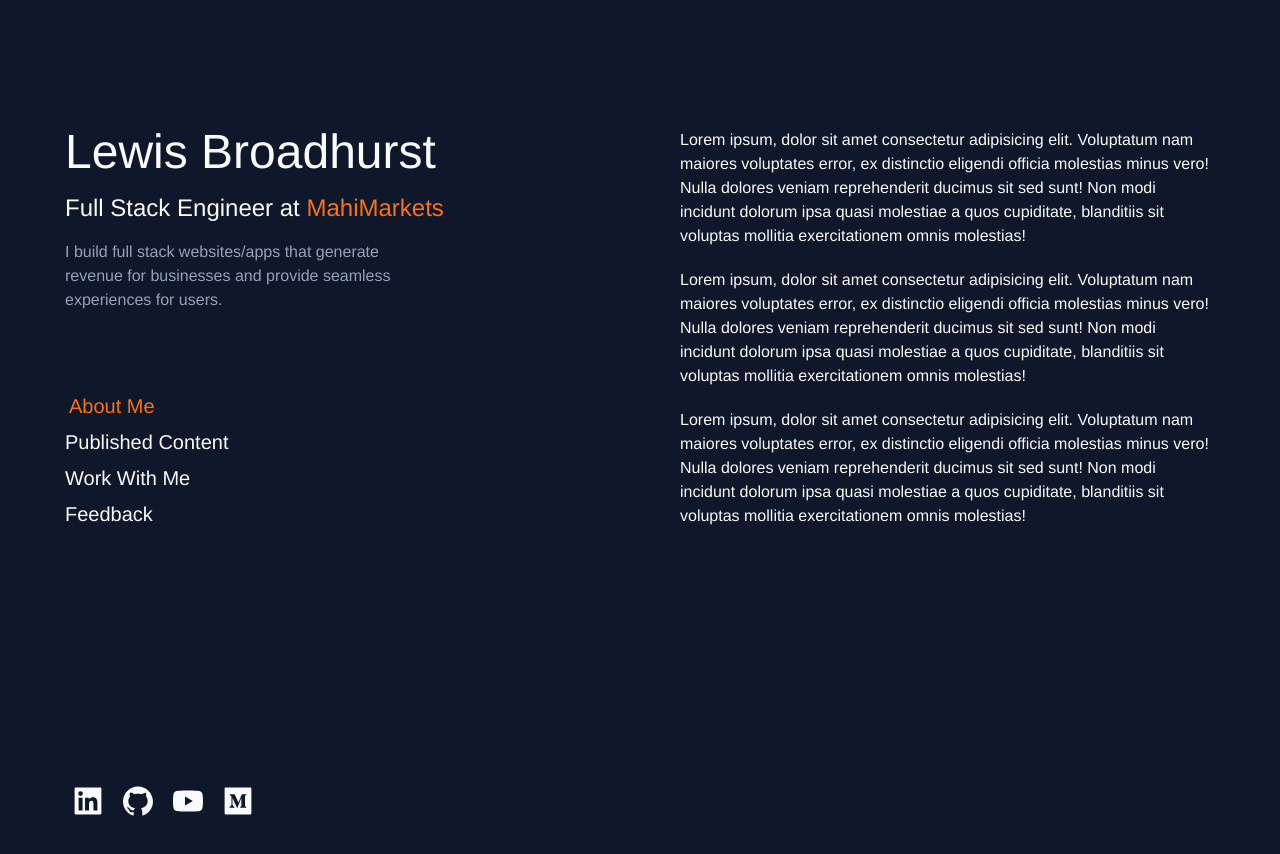
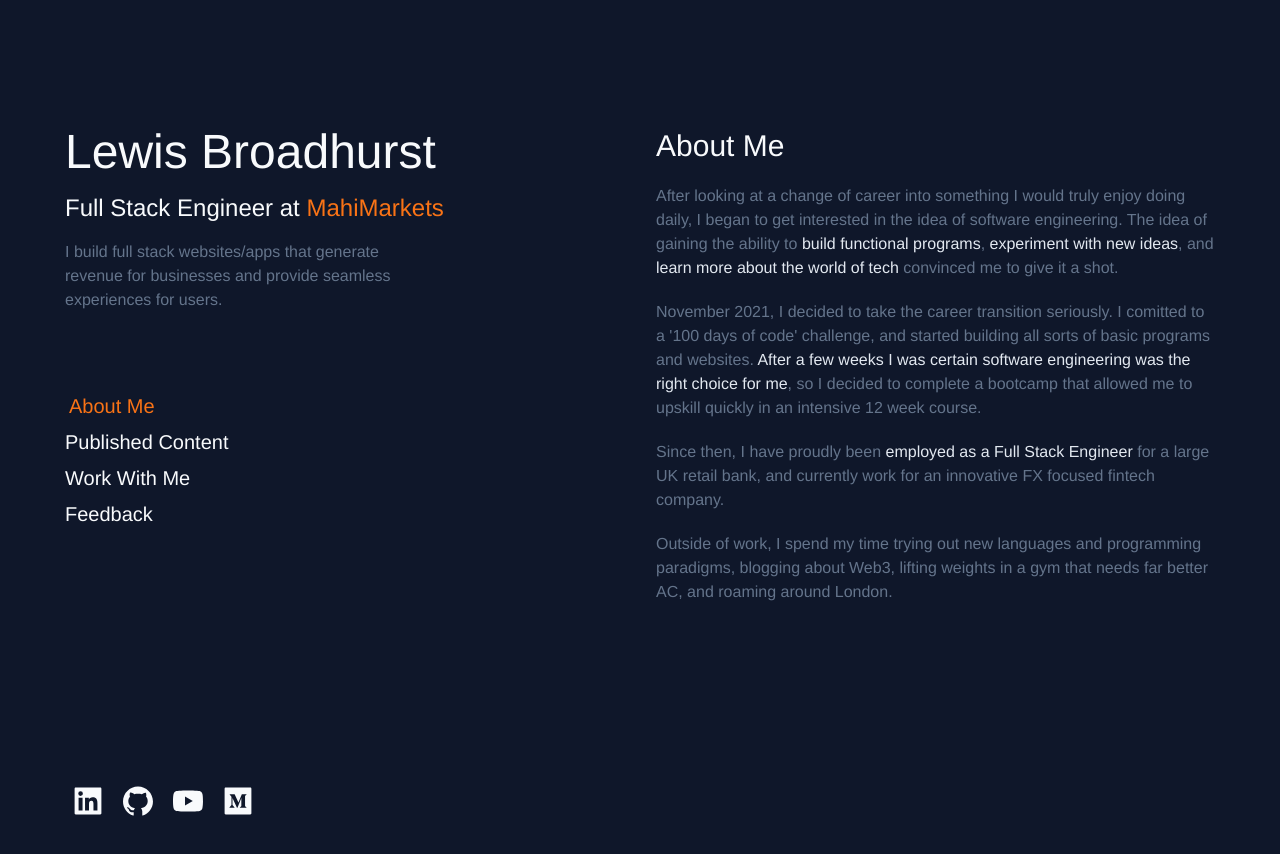
Before and after one commit to LMBroadhurst/CRYPTO_SUPERAPP, a Next.js app: page / in a window 1280 px wide. Shown: the top 854 px of the page. Built offline with nearby package versions, Linux system fonts and the light colour scheme.

Commit message:
Moving along with About Me and tweaks to blog prev

```diff
--- a/components/home/AboutMe.tsx
+++ b/components/home/AboutMe.tsx
@@ -4,13 +4,19 @@ const AboutMe = () => {
   return (
     <section className='flex p-10 lg:p-0 lg:w-full'>
         <section className='flex flex-col gap-5'>
-            <h2 className='text-3xl self-start lg:hidden'>About Me</h2>
+            <h2 className='text-3xl self-start'>About Me</h2>
 
-            <p>Lorem ipsum, dolor sit amet consectetur adipisicing elit. Voluptatum nam maiores voluptates error, ex distinctio eligendi officia molestias minus vero! Nulla dolores veniam reprehenderit ducimus sit sed sunt! Non modi incidunt dolorum ipsa quasi molestiae a quos cupiditate, blanditiis sit voluptas mollitia exercitationem omnis molestias!</p>
+            <section className='flex flex-col gap-5 text-slate-500'>
+              <p>After looking at a change of career into something I would truly enjoy doing daily, I began to get interested in the idea of software engineering. The idea of gaining the ability to <span className='text-slate-200'>build functional programs</span>, <span className='text-slate-200'>experiment with new ideas</span>, and <span className='text-slate-200'>learn more about the world of tech</span> convinced me to give it a shot.</p>
 
-            <p>Lorem ipsum, dolor sit amet consectetur adipisicing elit. Voluptatum nam maiores voluptates error, ex distinctio eligendi officia molestias minus vero! Nulla dolores veniam reprehenderit ducimus sit sed sunt! Non modi incidunt dolorum ipsa quasi molestiae a quos cupiditate, blanditiis sit voluptas mollitia exercitationem omnis molestias!</p>
+              <p>November 2021, I decided to take the career transition seriously. I comitted to a '100 days of code' challenge, and started building all sorts of basic programs and websites. <span className='text-slate-200'>After a few weeks I was certain software engineering was the right choice for me</span>, so I decided to complete a bootcamp that allowed me to upskill quickly in an intensive 12 week course.</p>
 
-            <p>Lorem ipsum, dolor sit amet consectetur adipisicing elit. Voluptatum nam maiores voluptates error, ex distinctio eligendi officia molestias minus vero! Nulla dolores veniam reprehenderit ducimus sit sed sunt! Non modi incidunt dolorum ipsa quasi molestiae a quos cupiditate, blanditiis sit voluptas mollitia exercitationem omnis molestias!</p>
+              <p>Since then, I have proudly been <span className='text-slate-200'>employed as a Full Stack Engineer</span> for a large UK retail bank, and currently work for an innovative FX focused fintech company.</p>
+
+              <p>Outside of work, I spend my time trying out new languages and programming paradigms, blogging about Web3, lifting weights in a gym that needs far better AC, and roaming around London.</p>
+            </section>
+
+            {/* TODO: Build some components for displaying tech related experience */}
         </section>
     </section>
   )
--- a/components/home/BlogPreview.tsx
+++ b/components/home/BlogPreview.tsx
@@ -18,8 +18,8 @@ const BlogPreview: FC<OwnProps> = ({
   return (
     <section className='self-stretch'>
         <section
-            className='flex flex-row justify-between items-center gap-8 rounded-lg bg-slate-800 p-6
-                transition-all duration-500 shadow-md hover:shadow-sky-300 hover:cursor-pointer'
+            className='flex flex-row justify-between items-center gap-8 rounded-lg p-4 transition-all duration-500
+                hover:bg-blue-400 hover:bg-opacity-10 hover:cursor-pointer'
         >
             <section className='flex flex-col gap-4'>
                 <h3 className='text-lg sm:text-xl text-slate-200'>{title}</h3>
@@ -32,6 +32,7 @@ const BlogPreview: FC<OwnProps> = ({
                     className='rounded-md'
                 />
 
+                {/* TODO: Add some chips in here? */}
                 <span className='text-sm text-slate-500'>{date}</span>
             </section>
         </section>
--- a/components/home/Header.tsx
+++ b/components/home/Header.tsx
@@ -3,9 +3,9 @@ import React from 'react'
 const Header = () => {
   return (
     <section className='flex flex-col gap-4'>
-        <h1 className='text-4xl sm:text-5xl'>Lewis Broadhurst</h1>
+        <h1 className='text-4xl xl:text-5xl'>Lewis Broadhurst</h1>
 
-        <h2 className='text-xl sm:text-2xl'>Full Stack Engineer at
+        <h2 className='text-xl xl:text-2xl'>Full Stack Engineer at
             <a
                 href='https://mahimarkets.com/'
                 target='_blank'
@@ -13,7 +13,7 @@ const Header = () => {
             > MahiMarkets</a>
         </h2>
 
-        <h3 className='text-md text-slate-400 w-2/3 sm:4/5'>I build full stack websites/apps that generate revenue for businesses and provide seamless experiences for users.</h3>
+        <h3 className='text-md text-slate-500 w-2/3 sm:4/5'>I build full stack websites/apps that generate revenue for businesses and provide seamless experiences for users.</h3>
     </section>
   )
 }
--- a/components/home/IntroductionView.tsx
+++ b/components/home/IntroductionView.tsx
@@ -18,7 +18,7 @@ const HomeView: React.FC = () => {
 
 
     return (
-        <section className='flex flex-col mx-auto sm:w-3/4 lg:flex-row lg:w-[900px] lg:gap-20 lg:py-32 xl:w-[1150px]'>
+        <section className='flex flex-col mx-auto sm:w-3/4 lg:flex-row lg:w-[900px] lg:gap-8 lg:py-32 xl:w-[1150px]'>
 
             {/* Need this fixed whilst other half scrolls */}
             <section className='flex flex-col justify-between p-10 py-32 lg:p-0 lg:w-1/2 lg:h-[700px] xl:sticky xl:top-20'>
--- a/components/home/PublishedContent.tsx
+++ b/components/home/PublishedContent.tsx
@@ -60,17 +60,18 @@ const PublishedContent = () => {
 
 
   return (
-    <section className='flex p-10 lg:p-0 lg:w-full'>
-        <section className='flex flex-col gap-5'>
+    <section className='flex flex-col gap-10 lg:p-0 lg:w-full'>
+        <section className='flex flex-col gap-5 px-5'>
             <h2 className='text-3xl self-start'>Content</h2>
 
-            <p className='text-slate-400 xl:text-lg'>Since becoming a software engineer I have created a range of content, ranging from <span className='text-orange-400'>YouTube tutorials</span> and informative <span className='text-orange-400'>blogs on Web3 technologies</span>. I've found it to be a great learning experience for my own development, and hopefully has allowed others to gain understanding of the topics I have covered.</p>
+            <p className='text-slate-500'>Since becoming a software engineer I have created a range of content, ranging from <span className='text-slate-200'>YouTube tutorials</span> and informative <span className='text-slate-200'>blogs on Web3 technologies</span>.</p>
 
-            <p className='text-slate-400 xl:text-lg'>Check out some of my blogs and YouTube videos below.</p>
+            <p className='text-slate-500'>I've found it to be a great learning experience for my own development, and hopefully has allowed others to gain understanding of the topics I have covered.</p>
 
-            <section className='flex flex-col gap-5'>
-              {contentToRender}
-            </section>
+            <p className='text-slate-500'>Check out some of my blogs and YouTube videos below.</p>
+        </section>
+        <section className='flex flex-col gap-5'>
+          {contentToRender}
         </section>
     </section>
   )
--- a/components/home/WorkWithMe.tsx
+++ b/components/home/WorkWithMe.tsx
@@ -4,13 +4,11 @@ const WorkWithMe = () => {
   return (
     <section className='flex p-10 lg:p-0 lg:w-full'>
         <section className='flex flex-col gap-5'>
-            <h2 className='text-3xl self-start lg:hidden'>About Me</h2>
+            <h2 className='text-3xl self-start'>I'm currently available for freelance bookings!</h2>
 
-            <p>Lorem ipsum, dolor sit amet consectetur adipisicing elit. Voluptatum nam maiores voluptates error, ex distinctio eligendi officia molestias minus vero! Nulla dolores veniam reprehenderit ducimus sit sed sunt! Non modi incidunt dolorum ipsa quasi molestiae a quos cupiditate, blanditiis sit voluptas mollitia exercitationem omnis molestias!</p>
+            <p className='text-slate-400'>I love to help business owners and entrepeneurs promote their presence online with an effective website, or build the next Uber with them. Please get in contact using the form below, where we can organise a call or meetup and see if we are compatible.</p>
 
-            <p>Lorem ipsum, dolor sit amet consectetur adipisicing elit. Voluptatum nam maiores voluptates error, ex distinctio eligendi officia molestias minus vero! Nulla dolores veniam reprehenderit ducimus sit sed sunt! Non modi incidunt dolorum ipsa quasi molestiae a quos cupiditate, blanditiis sit voluptas mollitia exercitationem omnis molestias!</p>
-
-            <p>Lorem ipsum, dolor sit amet consectetur adipisicing elit. Voluptatum nam maiores voluptates error, ex distinctio eligendi officia molestias minus vero! Nulla dolores veniam reprehenderit ducimus sit sed sunt! Non modi incidunt dolorum ipsa quasi molestiae a quos cupiditate, blanditiis sit voluptas mollitia exercitationem omnis molestias!</p>
+            <p className='text-slate-400'>Alternatively, message me on one of my social media platforms, my DMs are always open.</p>
         </section>
     </section>
   )
```
